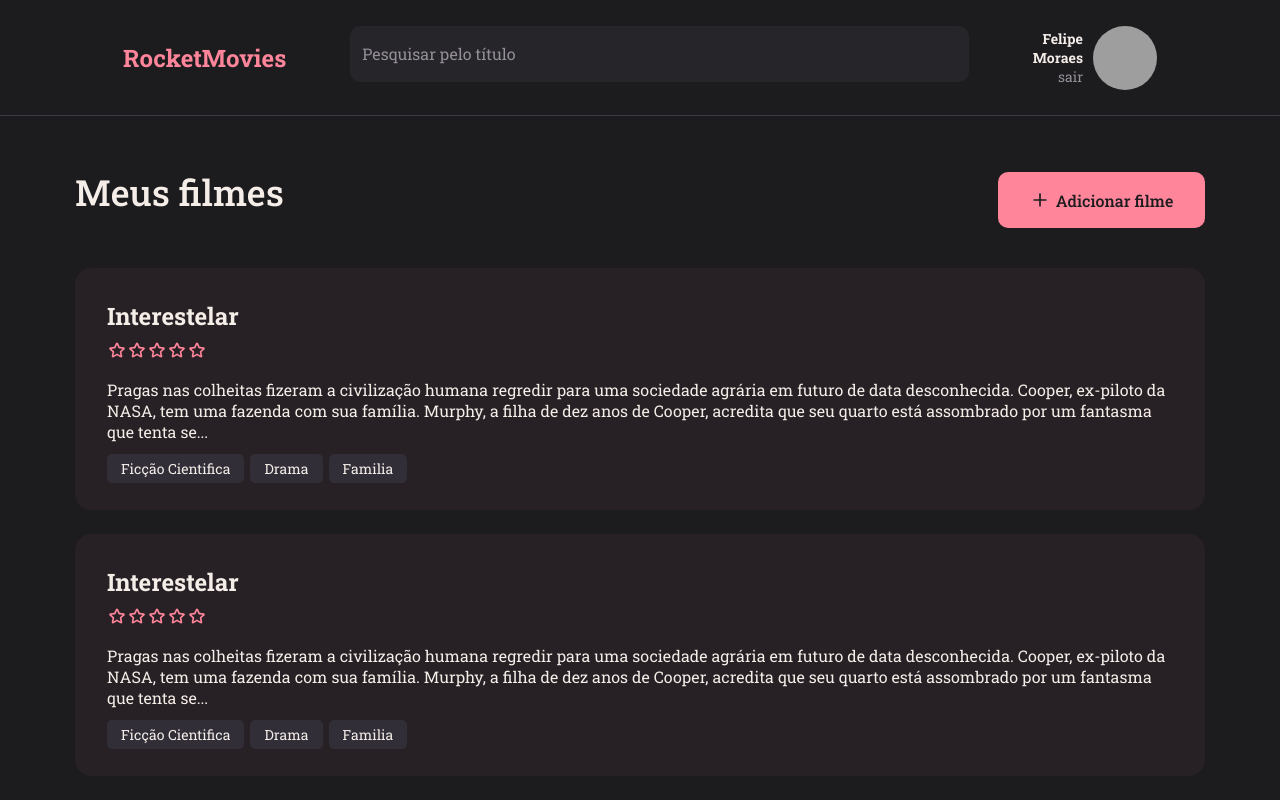
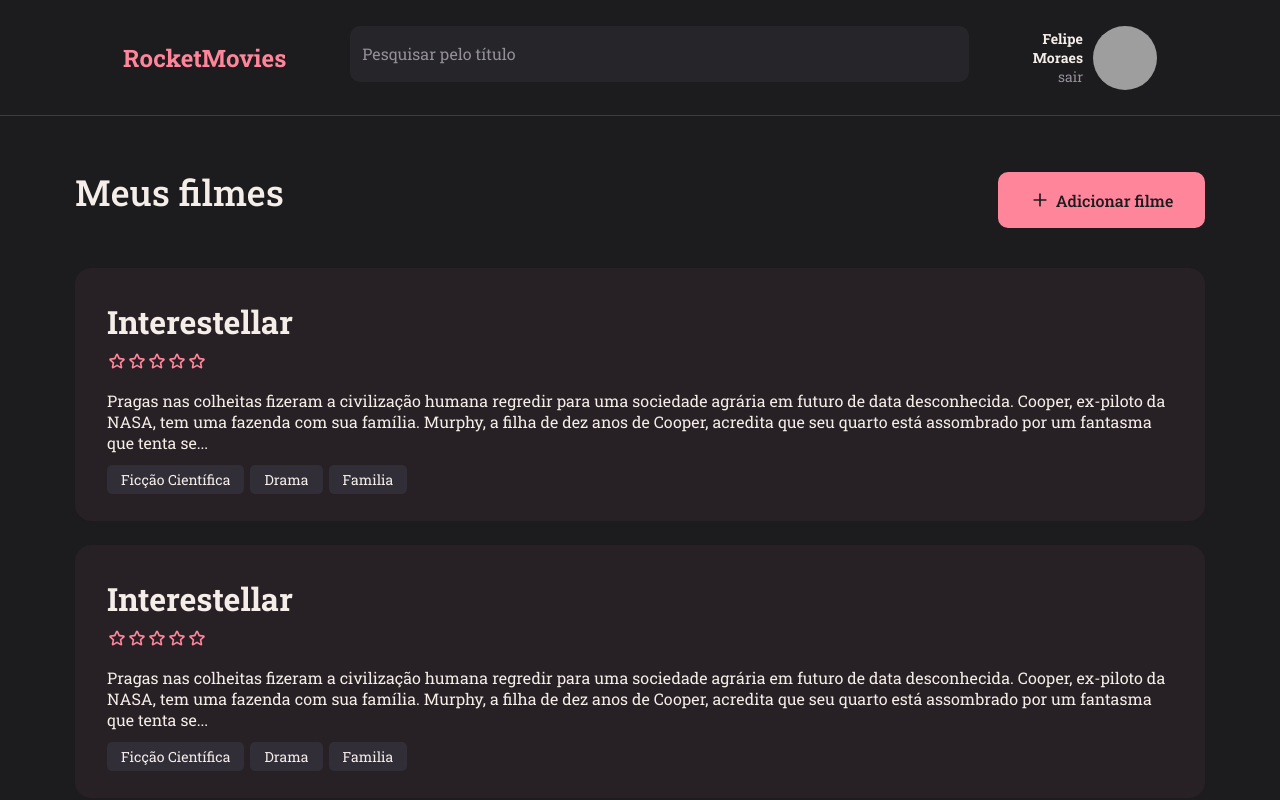
Before and after one commit to FelipeMMoraes/RocketMovies-FrontEnd, a React (Vite) app: page / in a window 1280 px wide. Built offline with nearby package versions, Linux system fonts and the light colour scheme; grey boxes are pictures that could not be loaded.

Commit message:
fix: component Movieblock

```diff
--- a/src/components/MovieBlock/index.jsx
+++ b/src/components/MovieBlock/index.jsx
@@ -2,20 +2,27 @@ import { Container, Tagline } from "./styles";
 import { Tag } from '../Tag'
 import { Rating } from '../Rating'
 
-export function MovieBlock({ title }){
+export function MovieBlock({ data, ...rest }){
   return(
-    <Container>
-      <h2>{title}</h2>
+    <Container {...rest}>
+      <h1>{data.title}</h1>
+
       <Rating></Rating>
-      <span>
+
+      <p>
       Pragas nas colheitas fizeram a civilização humana regredir para uma sociedade agrária em futuro de data desconhecida. Cooper, ex-piloto da NASA, tem uma fazenda com sua família. Murphy, a filha de dez anos de Cooper, acredita que seu quarto está assombrado por um fantasma que tenta se...
-      </span>
+      </p>
 
-      <Tagline>
-        <Tag title="Ficção Cientifica"/>
-        <Tag title="Drama"/>
-        <Tag title="Familia"/>
-      </Tagline>
+      {
+        data.tags &&
+        <Tagline>
+          {
+            data.tags.map(tag => <Tag key={tag.id} title={tag.name}/>)
+          }
+        </Tagline>
+      }
+
+
 
     </Container>
   )
--- a/src/components/MovieBlock/styles.js
+++ b/src/components/MovieBlock/styles.js
@@ -12,11 +12,11 @@ export const Container = styled.div`
 
   background-color: ${({ theme }) => theme.COLORS.BACKGROUND_PINK};
 
-  > h2 {
+  > h1 {
     margin-bottom: 8px;
   }
 
-  > span {
+  > p {
     margin-top: 15px;
     margin-bottom: 15px;
   }
--- a/src/components/Tag/index.jsx
+++ b/src/components/Tag/index.jsx
@@ -1,8 +1,8 @@
 import { Container } from "./styles";
 
-export function Tag({ title }){
+export function Tag({ title, ...rest }){
   return(
-    <Container>
+    <Container {...rest}>
       {title}
     </Container>
   )
--- a/src/pages/Home/index.jsx
+++ b/src/pages/Home/index.jsx
@@ -20,9 +20,30 @@ export function Home() {
               </HeaderPage>
 
               <Movies>
-                <MovieBlock title='Interestelar'/>
-                <MovieBlock title='Interestelar'/>
-                <MovieBlock title='Interestelar'/>
+                <MovieBlock data={{
+                    title: 'Interestellar',
+                    tags: [
+                      {id: '1', name: 'Ficção Científica'},
+                      {id: '3', name: 'Drama'},
+                      {id: '2', name: 'Familia'}
+                    ]
+                }}/>
+                <MovieBlock data={{
+                    title: 'Interestellar',
+                    tags: [
+                      {id: '1', name: 'Ficção Científica'},
+                      {id: '3', name: 'Drama'},
+                      {id: '2', name: 'Familia'}
+                    ]
+                }}/>
+                <MovieBlock data={{
+                    title: 'Interestellar',
+                    tags: [
+                      {id: '1', name: 'Ficção Científica'},
+                      {id: '3', name: 'Drama'},
+                      {id: '2', name: 'Familia'}
+                    ]
+                }}/>
               </Movies>
           </Content>
         </main>
```
